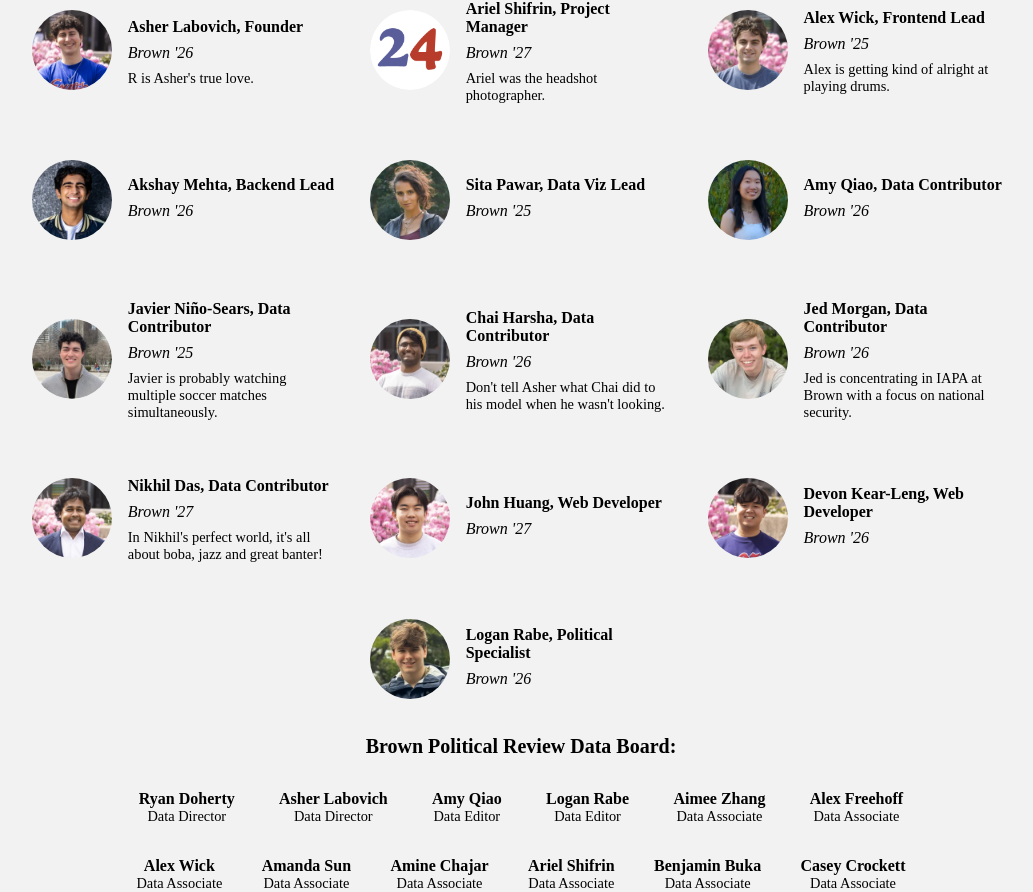
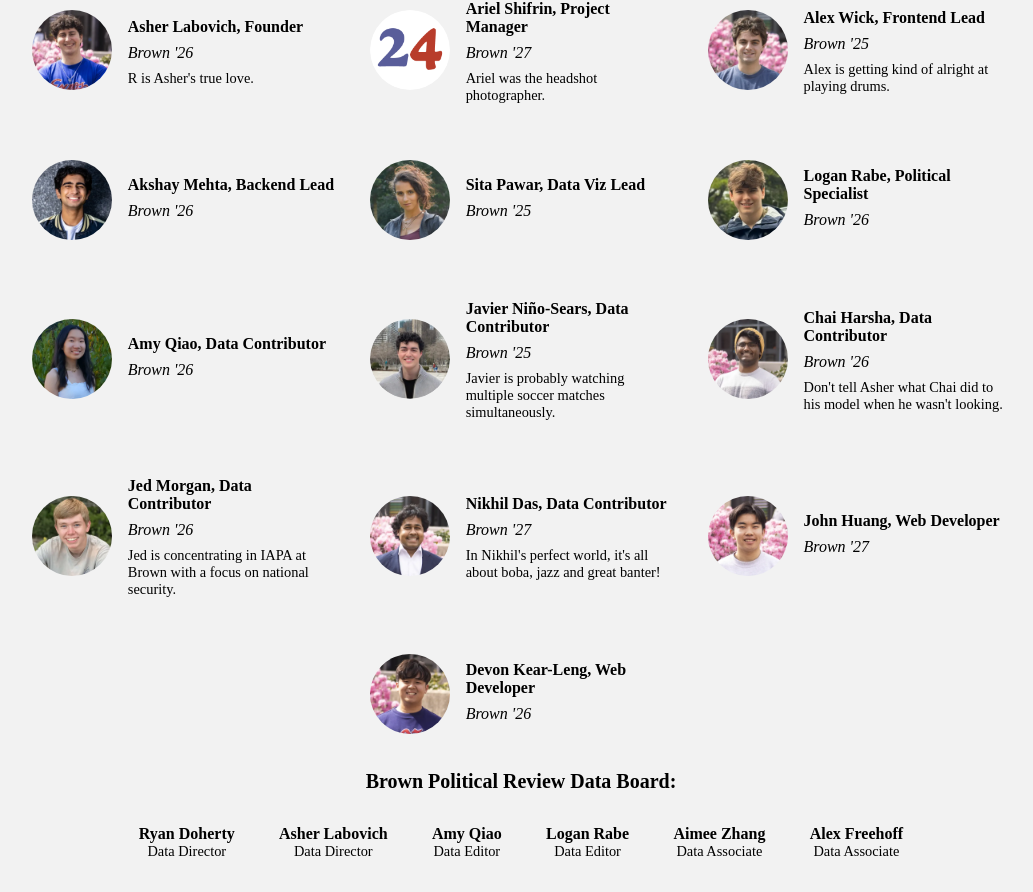
Before and after one commit to BPR-Data-Team/ElectionModel2024-site, a Next.js app: page /about in a window 1280 px wide. Shown: the part 533-1425 px from the top of the page, without its empty margins (119-1152 px from the left). Built offline with nearby package versions, Linux system fonts and the light colour scheme; a web font is replaced by a local one.

Commit message:
Changing order of about page

```diff
--- a/src/app/about/page.tsx
+++ b/src/app/about/page.tsx
@@ -25,6 +25,7 @@
   { id: "Alex", name: "Alex Wick, Frontend Lead", image: alex, year: "Brown '25", bio: "Alex is getting kind of alright at playing drums."},
   { id: "Akshay", name: 'Akshay Mehta, Backend Lead', image: akshay, year: "Brown '26", bio: ''},
   { id: "Sita", name: "Sita Pawar, Data Viz Lead", image: sita, year: "Brown '25", bio: ''},
+  { id: "Logan", name: 'Logan Rabe, Political Specialist', image: logan, year: "Brown '26", bio: ''},
   { id: "Amy", name: "Amy Qiao, Data Contributor", image: amy, year: "Brown '26", bio: ''},
   { id: "Javier", name: 'Javier Niño-Sears, Data Contributor', image: javier, year: "Brown '25", bio: 'Javier is probably watching multiple soccer matches simultaneously.'},
   { id: "Chai", name: 'Chai Harsha, Data Contributor', image: chai, year: "Brown '26", bio: "Don't tell Asher what Chai did to his model when he wasn't looking."},
@@ -32,7 +33,6 @@
   { id: 'Nikhil', name: 'Nikhil Das, Data Contributor', image: nikhil, year: "Brown '27", bio: "In Nikhil's perfect world, it's all about boba, jazz and great banter!"},
   { id: "John", name: 'John Huang, Web Developer', image: john, year: "Brown '27", bio: ''},
   { id: 'Devon', name: 'Devon Kear-Leng, Web Developer', image: devon, year: "Brown '26", bio: ''},
-  { id: "Logan", name: 'Logan Rabe, Political Specialist', image: logan, year: "Brown '26", bio: ''},
 ]
 
 const allpeople = [
```
